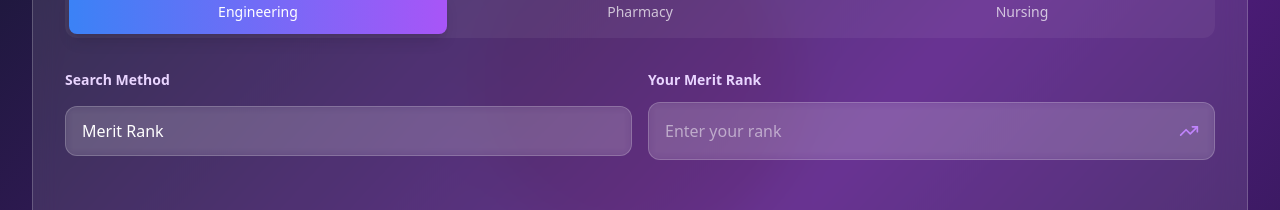
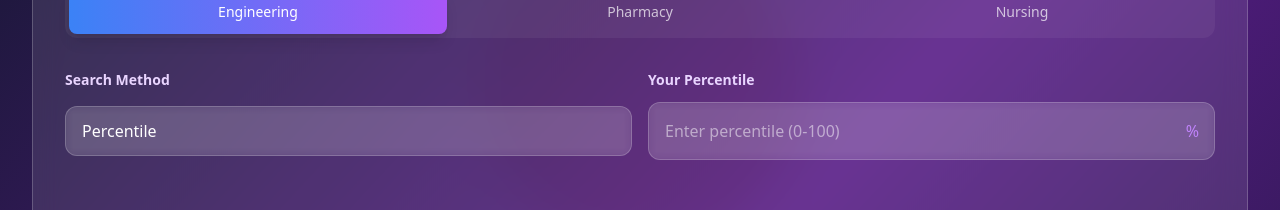
Before and after one commit to Pranay8841/Navodisha-Front, a React (Vite) app: page / in a window 1280 px wide. Shown: the part 312-522 px from the top of the page. Built offline with nearby package versions, Linux system fonts and the light colour scheme.

Commit message:
Update App.tsx

```diff
--- a/src/App.tsx
+++ b/src/App.tsx
@@ -84,7 +84,7 @@ const mapToTechnicalCategories = (category: string, courseType: string): string[
 
 function App() {
   const [form, setForm] = useState<SearchForm>({
-    searchMethod: 'rank',
+    searchMethod: 'percentile',
     rank: '',
     percentile: '',
     category: '',
@@ -99,7 +99,7 @@ function App() {
   const handleInputChange = (field: keyof SearchForm, value: string) => {
     if (field === 'courseType') {
       setForm({
-        searchMethod: 'rank',
+        searchMethod: 'percentile',
         rank: '',
         percentile: '',
         category: '',
```
